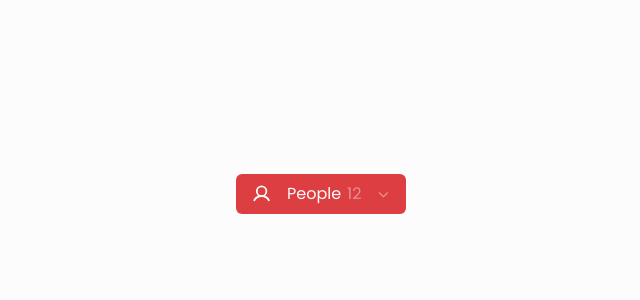
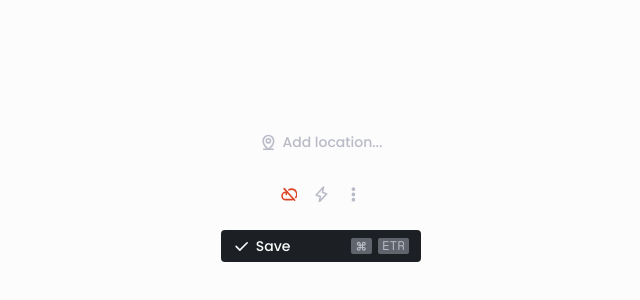
Before and after one commit to didimedina/magical-ds, a Next.js app: page / in a window 1280 px wide. Shown: the part 206-506 px from the top of the page, without its empty margins (319-959 px from the left). Built offline with nearby package versions, Linux system fonts and the light colour scheme.

Commit message:
ready for testing by devs

```diff
--- a/components/_primitives/Button.tsx
+++ b/components/_primitives/Button.tsx
@@ -30,6 +30,10 @@
 [] Figure out how to assign a change in padding rules when theres only a icon and nothing else
    maybe a way to do this is by adding a HTML attr that if Button.Value is exist it sets to true
    and the would override the default of no padding and then add only when theres a value?
+
+[] Make button support read only mode which won't dim like disabled does but also wont be clickable
+   change cursor to not be pointer (maybe ever cross?)
+
 */
 
 
@@ -76,7 +80,13 @@ const StyledRoot = styled(BaseRoot, {
     cursor: "pointer",
     lineHeight: 1,
     display: "flex",
+    fontWeight: "500",
+    gap: 6,
 
+    '&:disabled': {
+        opacity: 0.6,
+        cursor: "not-allowed"
+    },
 
     '&:focus': {
         outline: "none",
@@ -89,10 +99,17 @@ const StyledRoot = styled(BaseRoot, {
       gap: 6, // this might need to change based on size
       alignItems: "center"
     },
+    '& [data-magical-button-label]':{
+        px: 4,
+        py: 2,
+        borderRadius: 2,
+        fontWeight: "400",
+        fontSize: "0.9em"
+    },
 
     variants: {
         layout: {
-            spaceBetween: {
+            ['space-between']: {
                 justifyContent: "space-between"
             },
             center: {
@@ -327,8 +344,6 @@ const StyledRoot = styled(BaseRoot, {
 
         },
         size: {
-            // probably could remove making the padding a var
-            // if inline true, remove all padding and set hieght to auto
             sm: {
                 fontSize: 14,
                 borderRadius: 4,
@@ -352,10 +367,17 @@ const StyledRoot = styled(BaseRoot, {
             primary: {
                 backgroundColor: '$$currentColor10',
                 color: "$$currentColor1",
+                '& [data-magical-button-label]': {
+                    backgroundColor: "$$currentColor8",
+                    color: "$$currentColor5",
+                }
             },
             secondary: {
                 backgroundColor: '$$currentColor4',
                 color: "$$currentColor10",
+                '&:hover': {
+                    backgroundColor: '$$currentColor5',
+                }
             },
             tertiary: {
                 color: "$$currentColor9",
@@ -372,25 +394,60 @@ const StyledRoot = styled(BaseRoot, {
                 height: "auto", // parent should define buttons height
                 display: "inline-flex",
                 userSelect: 'unset',
-                fontSize: "inherit" // parent should define text size
+                fontSize: "inherit", // parent should define text size
+                fontWeight: "inherit"
+            },
+        },
+        ghost: {
+            true: {
+                // maybe make this a comound variant so it only triggers for secondary?
+                backgroundColor: "transparent",
+                textDecoration: "none",
+            }
+        },
+        readOnly: {
+            true: {
+                cursor: "not-allowed"
+            }
+        },
+        iconOnly: {
+            true: {
+                width: "auto",
+                aspectRatio: "1 / 1",
+                px: 0,
+                py: 0
+            }
+        },
+        dim: {
+            true: {
+                color: "$$currentColor8",
+                '&:hover':{
+                    color: "currentColor",
+                }
             }
         }
     },
 
     compoundVariants: [
         {
-            // slate 9 as a bg doesn't look "primary" so an exception is made
+            // slate 10 as a bg doesn't look "primary" so an exception is made
             affordance: "primary",
             color: "slate",
+            dim: false,
             css: {
                 backgroundColor: '$$currentColor12',
-                color: '$$currentColor1'
+                color: '$$currentColor1',
+                '& [data-magical-button-label]': {
+                    backgroundColor: "$$currentColor11",
+                    color: "$$currentColor8",
+                }
             }
         },
         {
             // slate 10 on text looks disabled so an exception is made
             affordance: "secondary",
             color: "slate",
+            dim: false,
             css: {
                 color: '$$currentColor12'
             }
@@ -399,6 +456,7 @@ const StyledRoot = styled(BaseRoot, {
             // slate 10 on text looks disabled so an exception is made
             affordance: "tertiary",
             color: "slate",
+            dim: false,
             css: {
                 color: '$$currentColor12'
             }
@@ -416,9 +474,10 @@ const StyledRoot = styled(BaseRoot, {
 
     defaultVariants: {
         color: "slate",
-        size: "md",
+        size: "sm",
         affordance: 'primary',
-        layout: "center"
+        layout: "center",
+        dim: false
     }
 })
 
@@ -461,7 +520,22 @@ const StyledValue = styled(BaseValue, {
         }
     }
 })
-const StyledLabel = styled(BaseLabel, {})
+const StyledLabel = styled(BaseLabel, {
+    fontFamily: theme.fonts.mono,
+    variants: {
+        iconOnly: {
+            true: {
+                // DOESN'T WORK: seems like the size is being inherited somehow...
+                // px: 0,
+                // py: 0,
+                // height: 18,
+                // width: "auto",
+                // aspectRatio: "1 / 1"
+            },
+        },
+    },
+
+})
 
 // EXPORTS ---------------------------------------------------------------------------
 
--- a/pages/_document.tsx
+++ b/pages/_document.tsx
@@ -7,7 +7,7 @@ export default class Document extends NextDocument {
     return (
       <Html lang="en">
         <Head>
-          <link href="https://fonts.googleapis.com/css2?family=Poppins:wght@400;900&display=swap" rel="stylesheet"/>
+          <link href="https://fonts.googleapis.com/css2?family=Poppins:wght@400;500&display=swap" rel="stylesheet"/>
           <link href="https://fonts.googleapis.com/css2?family=Poppins:wght@400;900&family=Space+Mono&display=swap" rel="stylesheet"/>
           <style id="stitches" dangerouslySetInnerHTML={{ __html: getCssText() }} />
         </Head>
--- a/pages/index.tsx
+++ b/pages/index.tsx
@@ -3,16 +3,25 @@ import Head from 'next/head'
 import Box from '../components/_primitives/Box'
 import * as Button from '../components/_primitives/Button'
 import { css, theme, darkTheme } from '../stitches.config'
-import { CaretDown, User } from 'phosphor-react'
+import { CloudSlash, Command, Check, Lightning, MapPinLine, DotsThreeOutlineVertical } from 'phosphor-react'
 
 const containterStyles = css({
   display: "flex",
+  flexDirection: "column",
   alignItems: 'center',
   justifyContent: 'center',
   width: "100vw",
   height: "100vh",
+  gap: 20,
   backgroundColor: theme.colors.slate1,
   fontFamily: theme.fonts.serif
+})
+
+const iconContainerStyles = css({
+  display: "flex",
+  alignItems: 'center',
+  justifyContent: 'center',
+  // gap: 6
 })
 
 const darkMode = false
@@ -42,7 +51,7 @@ Label -> TBD
 const Home: NextPage = () => {
 
   const isUser = false
-  const isError = true
+  const isError = false
 
   return (
     <div className={ darkMode ? darkTheme : '' }>
@@ -52,14 +61,51 @@ const Home: NextPage = () => {
         <link rel="icon" href="/favicon.ico" />
       </Head>
       <Box className={containterStyles()}>
-        <Button.Root css={{ width: 170 }} layout={"spaceBetween"} color={ isError ? "red" : "slate"} affordance={"primary"}>
-          <Button.Icon><User weight='bold'/></Button.Icon>
-          <Button.Content>
-            <Button.Value>People</Button.Value>
-            <Button.Value dim>12</Button.Value>
-          </Button.Content>
-          <Button.Icon dim shrink><CaretDown weight='bold'/></Button.Icon>
-        </Button.Root>
+
+        {/* Example 1 */}
+
+        <Button.Root
+          ghost
+          affordance={"secondary"}
+          dim
+          color={"slate"}
+          size={"sm"}>
+            <Button.Icon><MapPinLine weight='bold'/></Button.Icon>
+            <Button.Value>Add location...</Button.Value>
+          </Button.Root>
+
+          {/* Example 2 */}
+
+          <Box className={iconContainerStyles()}>
+
+            <Button.Root iconOnly ghost affordance={"secondary"} color={"tomato"}>
+              <Button.Icon><CloudSlash weight='bold'/></Button.Icon>
+            </Button.Root>
+
+            <Button.Root iconOnly dim ghost affordance={"secondary"}>
+              <Button.Icon><Lightning weight='bold'/></Button.Icon>
+            </Button.Root>
+
+            <Button.Root iconOnly dim ghost affordance={"secondary"}>
+              <Button.Icon><DotsThreeOutlineVertical weight='fill'/></Button.Icon>
+            </Button.Root>
+          </Box>
+
+          {/* Example 3 */}
+
+          <Button.Root css={{width: 200}} layout={"space-between"} affordance={"primary"} color={"slate"}>
+            <Button.Content>
+              <Button.Icon><Check weight='bold'/></Button.Icon>
+              <Button.Value>Save</Button.Value>
+            </Button.Content>
+            <Button.Content>
+              <Button.Label><Command weight={"bold"}/></Button.Label>
+              <Button.Label>ETR</Button.Label>
+            </Button.Content>
+          </Button.Root>
+
+
+
       </Box>
 
     </div>
```
Also changed, not shown: 1 other file (tests, documents, lock files or other folders).
